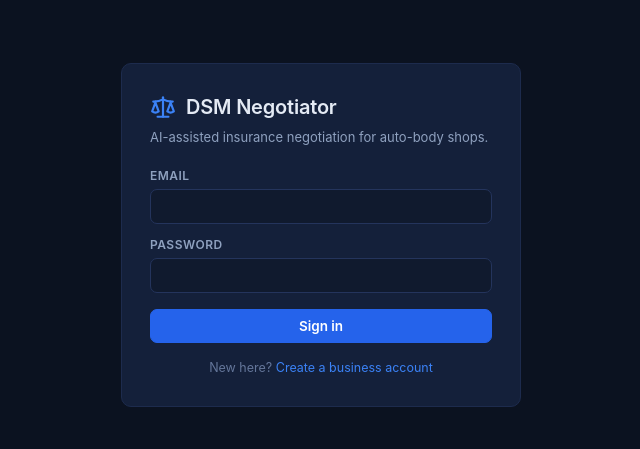
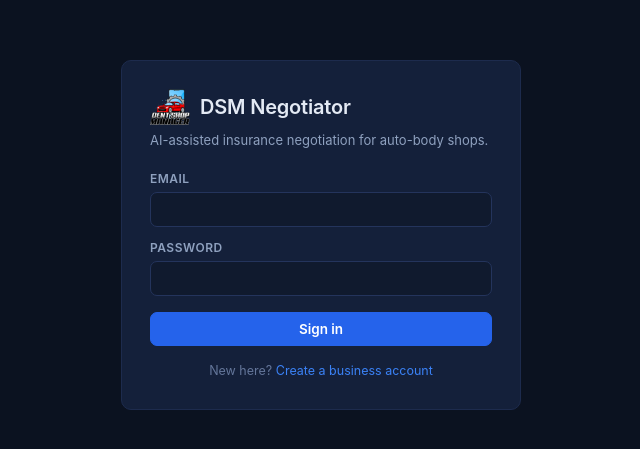
Before and after one commit to ahmedtanjim/dent-shop-negotiation-web, a Vue app: page /login in a window 1280 px wide. Shown: the part 165-614 px from the top of the page, without its empty margins (319-959 px from the left). Built offline with nearby package versions, Linux system fonts and the light colour scheme; no server answers.

Commit message:
Brand with the real DSM logo everywhere
The scales-of-justice placeholder icon is replaced with the same
dsm-logo.png the CRM uses - topbar, login, register, landing nav -
plus a favicon so the browser tab matches.

Co-Authored-By: Claude Fable 5 <noreply@anthropic.com>

```diff
--- a/index.html
+++ b/index.html
@@ -3,6 +3,7 @@
   <head>
     <meta charset="UTF-8" />
     <meta name="viewport" content="width=device-width, initial-scale=1.0" />
+    <link rel="icon" type="image/png" href="/dsm-logo.png" />
     <title>DSM Negotiator</title>
   </head>
   <body>
--- a/src/App.vue
+++ b/src/App.vue
@@ -1,6 +1,6 @@
 <script setup lang="ts">
 import { useRoute, useRouter } from 'vue-router'
-import { Scale, LogOut, X, HelpCircle } from 'lucide-vue-next'
+import { LogOut, X, HelpCircle } from 'lucide-vue-next'
 import { subscriptionNotice } from '@/api/client'
 import { useAuthStore } from '@/stores/auth'
 import { startCasesTour, startWorkspaceTour } from '@/tour'
@@ -30,7 +30,7 @@ function dismissNotice() {
   <div class="app-shell">
     <header v-if="auth.isAuthed" class="topbar">
       <RouterLink to="/" class="brand">
-        <Scale :size="18" class="brand-icon" />
+        <img src="@/assets/dsm-logo.png" class="brand-logo" alt="Dent Shop Manager" />
         <span>DSM <strong>Negotiator</strong></span>
       </RouterLink>
       <div class="topbar-right">
@@ -93,8 +93,9 @@ function dismissNotice() {
 .brand strong {
   font-weight: 700;
 }
-.brand-icon {
-  color: var(--accent);
+.brand-logo {
+  height: 24px;
+  width: auto;
 }
 .topbar-right {
   display: flex;
--- a/src/views/LoginView.vue
+++ b/src/views/LoginView.vue
@@ -1,7 +1,6 @@
 <script setup lang="ts">
 import { ref } from 'vue'
 import { useRoute, useRouter } from 'vue-router'
-import { Scale } from 'lucide-vue-next'
 import { login } from '@/api/auth'
 import { ApiError } from '@/api/client'
 import { useAuthStore } from '@/stores/auth'
@@ -35,7 +34,7 @@ async function submit() {
   <div class="auth-page">
     <div class="auth-card card">
       <div class="auth-brand">
-        <Scale :size="26" />
+        <img src="@/assets/dsm-logo.png" class="auth-logo" alt="Dent Shop Manager" />
         <h1>DSM Negotiator</h1>
       </div>
       <p class="muted auth-sub">AI-assisted insurance negotiation for auto-body shops.</p>
@@ -84,6 +83,10 @@ async function submit() {
   gap: 10px;
   color: var(--accent);
 }
+.auth-logo {
+  height: 36px;
+  width: auto;
+}
 .auth-brand h1 {
   font-size: 20px;
   color: var(--text);
--- a/src/views/RegisterView.vue
+++ b/src/views/RegisterView.vue
@@ -1,7 +1,6 @@
 <script setup lang="ts">
 import { ref } from 'vue'
 import { useRouter } from 'vue-router'
-import { Scale } from 'lucide-vue-next'
 import { register, sendEmailCode, verifyEmail } from '@/api/auth'
 import { ApiError } from '@/api/client'
 import { useAuthStore } from '@/stores/auth'
@@ -68,7 +67,7 @@ function submitRegister() {
   <div class="auth-page">
     <div class="auth-card card">
       <div class="auth-brand">
-        <Scale :size="26" />
+        <img src="@/assets/dsm-logo.png" class="auth-logo" alt="Dent Shop Manager" />
         <h1>Create your account</h1>
       </div>
 
@@ -181,6 +180,10 @@ function submitRegister() {
   color: var(--accent);
   margin-bottom: 16px;
 }
+.auth-logo {
+  height: 36px;
+  width: auto;
+}
 .auth-brand h1 {
   font-size: 19px;
   color: var(--text);
--- a/src/views/WelcomeView.vue
+++ b/src/views/WelcomeView.vue
@@ -69,7 +69,7 @@ const features = [
     <header class="nav">
       <div class="nav-inner">
         <div class="brand">
-          <Scale :size="19" class="brand-icon" />
+          <img src="@/assets/dsm-logo.png" class="brand-logo" alt="Dent Shop Manager" />
           <span>DSM <strong>Negotiator</strong></span>
         </div>
         <div class="nav-right">
@@ -229,8 +229,9 @@ const features = [
 .brand strong {
   font-weight: 700;
 }
-.brand-icon {
-  color: var(--accent);
+.brand-logo {
+  height: 26px;
+  width: auto;
 }
 .nav-right {
   display: flex;
```
Also changed, not shown: public/dsm-logo.png (added), src/assets/dsm-logo.png (added).
